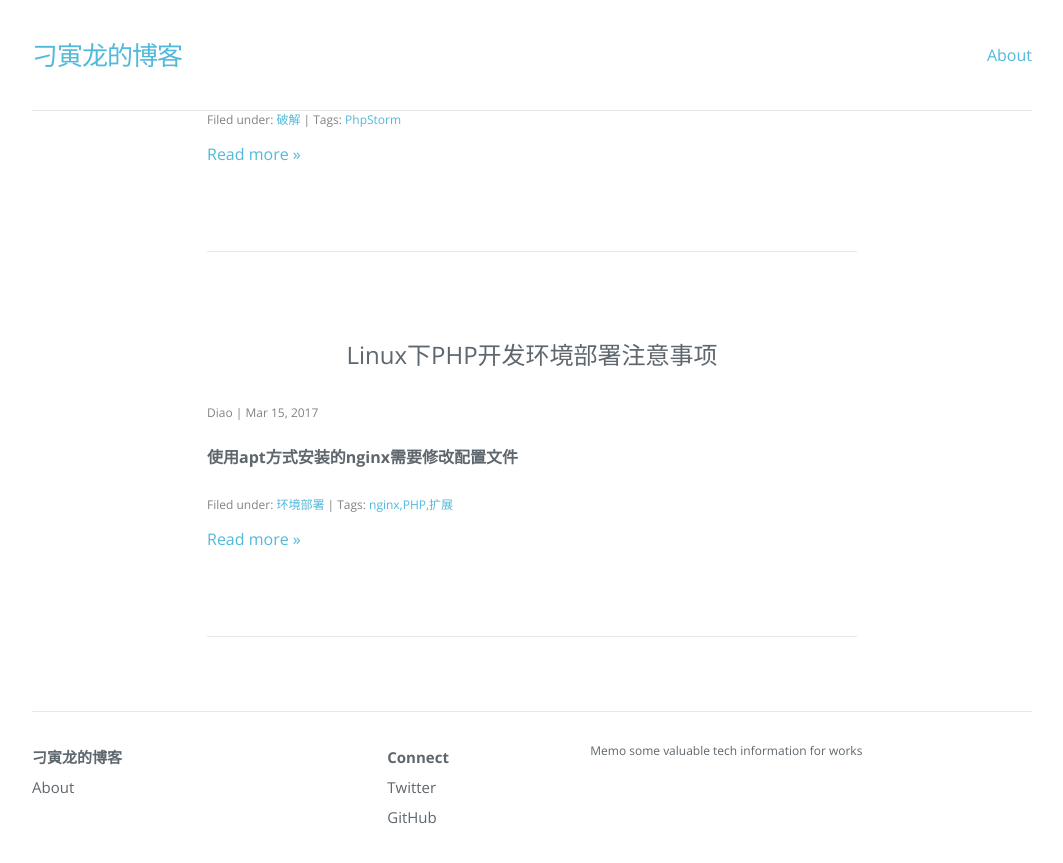
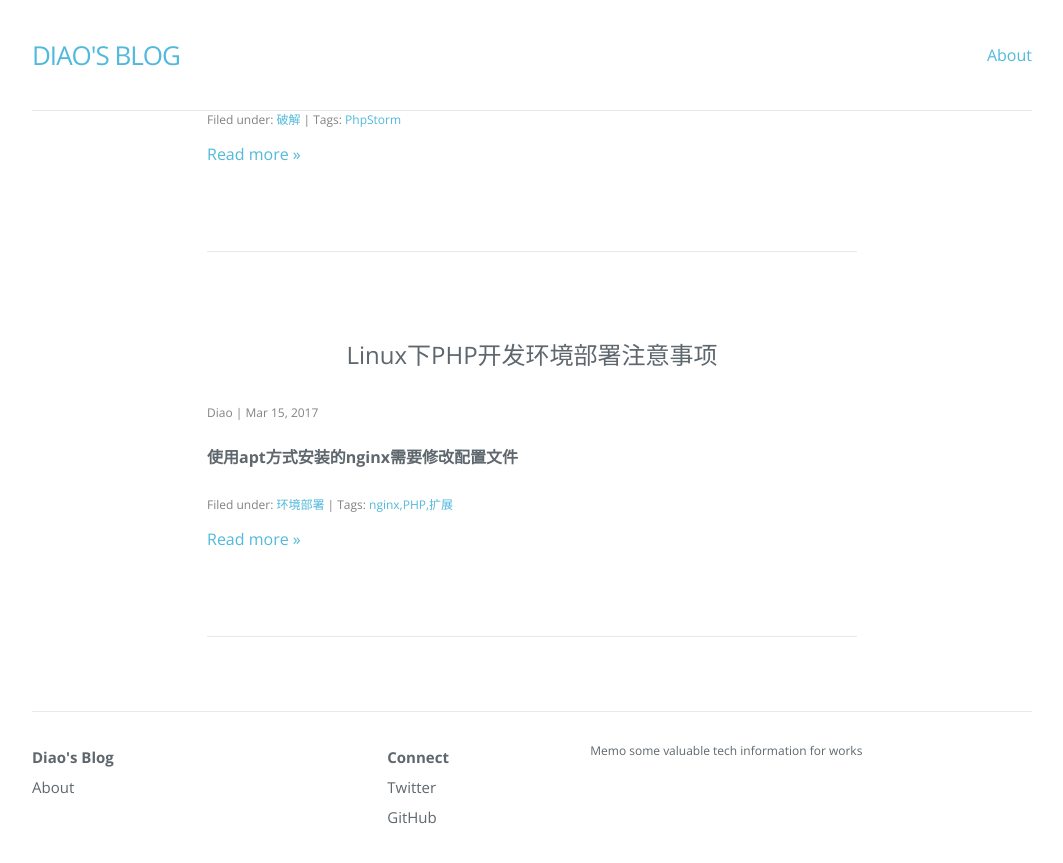
Before and after one commit to diaoyinlong/blog, a Jekyll site: the page built from index.html, in a window 1280 px wide and 900 px high, scrolled down 3835 px. Shown: the top 863 px of the window, without its empty margins (108-1171 px from the left). Built offline with Jekyll 4.4.1, drawn with Linux system fonts in a browser that asks for light colours; nearby versions of some CDN libraries; the list of posts is cut into pages by our own code.

Commit message:
Update _config.yml

```diff
--- a/_config.yml
+++ b/_config.yml
@@ -1,5 +1,5 @@
 # Created by Jekyll Writer
-title: 刁寅龙的博客
+title: Diao's Blog
 author: Diao
 permalink: '/:year/:month/:day/:title/'
 paginate: 20
```
